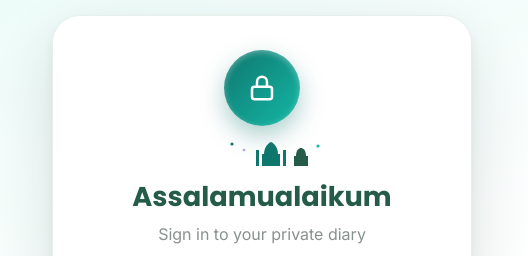
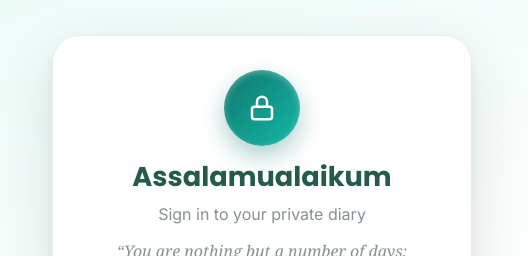
Before and after one commit to ThinkTankMahmudul/MyDimension, a plain HTML site: page frontend/index.html in a window 1280 px wide. Shown: the top 256 px of the page, 752-1280 px from the left. Drawn offline with Linux system fonts and the light colour scheme; no server answers.

Commit message:
Remove mosque icon from login card

```diff
--- a/frontend/css/styles.css
+++ b/frontend/css/styles.css
@@ -62,8 +62,6 @@ img{max-width:100%} .hidden{display:none!important}
 .bg3{width:130px;height:130px;top:18%;right:12%;background:radial-gradient(circle at 35% 30%,#A7F3D0,#14B8A6 75%);opacity:.55;animation:floatY 9s ease-in-out infinite alternate}
 .login-card{position:relative;z-index:1;background:var(--surface);border:1px solid var(--border);border-radius:28px;box-shadow:0 24px 60px rgba(38,53,47,.14),0 4px 14px rgba(38,53,47,.06);max-width:420px;width:100%;padding:34px 32px 30px;text-align:center;animation:loginCardIn .55s cubic-bezier(.2,.7,.3,1) both}
 .login-lock{width:76px;height:76px;border-radius:50%;background:linear-gradient(135deg,var(--primary),var(--secondary));display:flex;align-items:center;justify-content:center;margin:0 auto 10px;box-shadow:0 10px 24px rgba(15,118,110,.35),inset 0 2px 6px rgba(255,255,255,.35)}
-.login-motif{margin:2px auto 6px}
-.login-motif svg{display:block;margin:0 auto}
 .login-card h1{margin:0 0 4px;font-size:1.7rem}
 .login-sub{color:var(--muted);margin:0 0 4px}
 .logo-mark{width:64px;height:64px;border-radius:18px;background:linear-gradient(135deg,var(--primary),var(--secondary));display:inline-flex;align-items:center;justify-content:center;box-shadow:0 8px 20px rgba(15,118,110,.35)}
--- a/frontend/index.html
+++ b/frontend/index.html
@@ -31,24 +31,6 @@
   <main class="login-card" id="loginCard">
     <div class="login-lock" aria-hidden="true">
       <svg viewBox="0 0 24 24" width="30" height="30" fill="none" stroke="#fff" stroke-width="2" stroke-linecap="round" stroke-linejoin="round"><rect x="4" y="11" width="16" height="10" rx="2"/><path d="M8 11V7a4 4 0 0 1 8 0v4"/></svg>
-    </div>
-    <div class="login-motif" aria-hidden="true">
-      <svg viewBox="0 0 140 34" width="140" height="34" role="img" aria-label="Crescent moon and mosque">
-        <path d="M20 6 A11 11 0 1 0 20 28 A9 9 0 1 1 20 6 Z" fill="#14B8A6"/>
-        <circle cx="40" cy="8" r="1.6" fill="#0F766E"/>
-        <circle cx="52" cy="14" r="1.3" fill="#AFA0E8"/>
-        <circle cx="126" cy="10" r="1.6" fill="#14B8A6"/>
-        <g fill="#0F766E">
-          <path d="M70 30 V18 h18 v12 Z"/>
-          <path d="M72 18 C72 10 78 6 79 6 C80 6 86 10 86 18 Z"/>
-          <rect x="64" y="14" width="3" height="16"/>
-          <rect x="91" y="14" width="3" height="16"/>
-        </g>
-        <g fill="#245C49">
-          <path d="M102 30 V20 h14 v10 Z"/>
-          <path d="M104 20 C104 14 107 12 109 12 C111 12 114 14 114 20 Z"/>
-        </g>
-      </svg>
     </div>
     <h1>Assalamualaikum</h1>
     <p class="login-sub">Sign in to your private diary</p>
```
